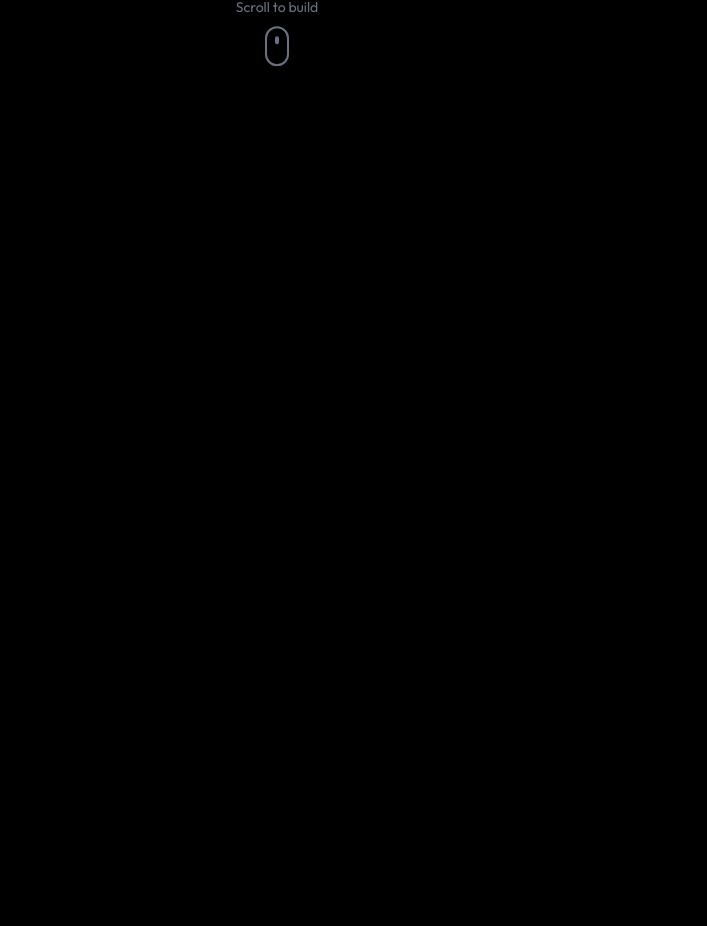
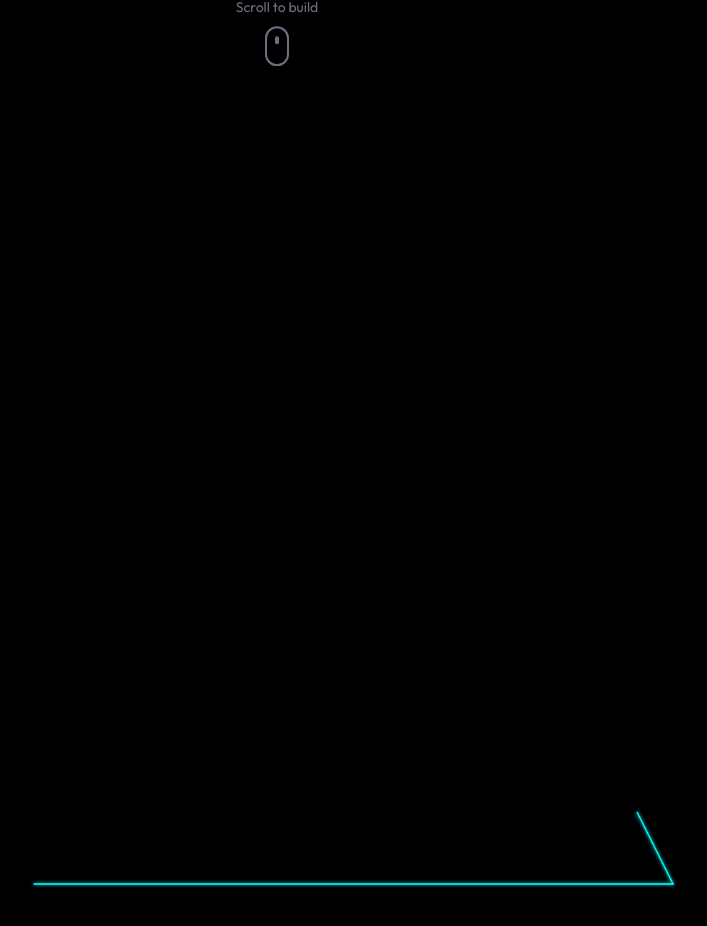
Before and after one commit to itsmk42/letsbuildwiser, a Next.js app in the folder gemini3/: page / in a window 1280 px wide. Shown: the part 676-1602 px from the top of the page, without its empty margins (363-1070 px from the left). Built offline with nearby package versions, Linux system fonts and the light colour scheme.

Commit message:
Fix GSAP error caused by invalid SVG transform

```diff
--- a/gemini3/components/BuildingAnimation.tsx
+++ b/gemini3/components/BuildingAnimation.tsx
@@ -19,7 +19,7 @@ export default function BuildingAnimation() {
                 scrollTrigger: {
                     trigger: containerRef.current,
                     start: "top top",
-                    end: "+=900%", // Extended scroll for complex wide sequence
+                    end: "+=1000%", // Very long scroll for cinematic experience
                     scrub: 1,
                     pin: true,
                     anticipatePin: 1,
@@ -27,106 +27,102 @@ export default function BuildingAnimation() {
                 },
             });
 
-            // --- Camera Move (Wide Tilt) ---
-            // Tilt up and zoom out slightly to fit the width
+            // --- Dynamic Camera Movement (The "Change View") ---
+            // Start: Flat front view
+            // Middle: Tilt up and rotate right
+            // End: High angle, rotated left (Flyover feel)
             tl.to(sceneRef.current, {
-                rotationX: 20,
-                y: 50,
-                scale: 0.95, // Slight zoom out for width
+                rotationX: 45, // Tilt up
+                rotationY: 20, // Rotate right
+                scale: 1.2,    // Zoom in
+                y: 100,
+                duration: 4,
                 ease: "power1.inOut",
-                duration: 9,
             }, 0);
 
-            // --- Phase 1: Massive Foundation (Podium Base) ---
+            tl.to(sceneRef.current, {
+                rotationX: 60, // Tilt more
+                rotationY: -20, // Rotate to left
+                scale: 1.4,    // Zoom more
+                y: 150,
+                duration: 6,
+                ease: "power1.inOut",
+            }, 4);
+
+            // --- Phase 1: The Blueprint (Wireframe Foundation) ---
             tl.to(".text-phase-1", { opacity: 1, y: 0, duration: 1 }, 0);
+            // Grid appears
+            tl.fromTo(".grid-floor", { opacity: 0, scale: 2 }, { opacity: 0.3, scale: 1, duration: 2 }, 0);
+            // Wireframe lines draw
             tl.fromTo(
-                ".ground-wide",
-                { scaleX: 0, transformOrigin: "center" },
-                { scaleX: 1, duration: 1.5, ease: "power2.inOut" },
-                0
-            );
-            tl.fromTo(
-                ".podium-col",
-                { scaleY: 0, transformOrigin: "bottom" },
-                { scaleY: 1, duration: 1.5, stagger: 0.05, ease: "power2.out" },
+                ".wireframe-base",
+                { strokeDasharray: 1000, strokeDashoffset: 1000 },
+                { strokeDashoffset: 0, duration: 2, ease: "power2.inOut" },
                 0.5
             );
+            // Reality fills in (Solid Foundation)
             tl.fromTo(
-                ".podium-slab",
-                { scaleX: 0, transformOrigin: "center" },
-                { scaleX: 1, duration: 1.5, ease: "power2.inOut" },
-                1
+                ".reality-base",
+                { opacity: 0 },
+                { opacity: 1, duration: 1.5 },
+                1.5
             );
-            tl.to(".text-phase-1", { opacity: 0, y: -20, duration: 1 }, 2);
+            tl.to(".text-phase-1", { opacity: 0, y: -20, duration: 1 }, 2.5);
 
-            // --- Phase 2: Dual Towers Rising ---
-            tl.to(".text-phase-2", { opacity: 1, y: 0, duration: 1 }, 2.5);
-            // Left Tower
+            // --- Phase 2: Structural Skeleton (Wireframe Rising) ---
+            tl.to(".text-phase-2", { opacity: 1, y: 0, duration: 1 }, 3);
+            // Wireframe Columns & Core
             tl.fromTo(
-                ".tower-left-core",
+                ".wireframe-structure",
                 { scaleY: 0, transformOrigin: "bottom" },
-                { scaleY: 1, duration: 3, ease: "linear" },
-                2.5
+                { scaleY: 1, duration: 3, stagger: 0.1, ease: "linear" },
+                3
             );
-            // Right Tower
+            // Glowing Nodes (Joints)
             tl.fromTo(
-                ".tower-right-core",
-                { scaleY: 0, transformOrigin: "bottom" },
-                { scaleY: 1, duration: 3, ease: "linear" },
-                2.5
+                ".structure-node",
+                { scale: 0, opacity: 0 },
+                { scale: 1, opacity: 1, duration: 1, stagger: 0.05 },
+                3.5
             );
-            // Cranes (Dual)
+            tl.to(".text-phase-2", { opacity: 0, y: -20, duration: 1 }, 5.5);
+
+            // --- Phase 3: The Skin (Reality Manifesting) ---
+            tl.to(".text-phase-3", { opacity: 1, y: 0, duration: 1 }, 6);
+            // Wireframe Facade Grid
             tl.fromTo(
-                ".crane-left",
-                { opacity: 0, y: 50 },
-                { opacity: 1, y: 0, duration: 1 },
-                2.5
+                ".wireframe-facade",
+                { opacity: 0 },
+                { opacity: 0.5, duration: 1 },
+                6
             );
+            // Reality Glass Panels (Glitch/Fade in effect)
             tl.fromTo(
-                ".crane-right",
-                { opacity: 0, y: 50 },
-                { opacity: 1, y: 0, duration: 1 },
-                2.5
-            );
-            tl.to(".text-phase-2", { opacity: 0, y: -20, duration: 1 }, 5);
-
-            // --- Phase 3: Skybridge & Structure ---
-            tl.to(".text-phase-3", { opacity: 1, y: 0, duration: 1 }, 5.5);
-            // Floors
-            tl.fromTo(
-                ".floor-plate",
-                { scaleX: 0, transformOrigin: "center" },
-                { scaleX: 1, duration: 2, stagger: 0.1, ease: "power1.out" },
-                5.5
-            );
-            // Skybridge connecting towers
-            tl.fromTo(
-                ".skybridge",
-                { scaleX: 0, transformOrigin: "center" },
-                { scaleX: 1, duration: 2, ease: "power2.out" },
+                ".reality-glass",
+                { opacity: 0, scale: 0.8 },
+                { opacity: 0.9, scale: 1, duration: 2, stagger: { amount: 1.5, grid: [10, 5], from: "center" } },
                 6.5
             );
-            // Crane activity
-            tl.to(".crane-jib-left", { rotation: 15, duration: 1, yoyo: true, repeat: 2 }, 5.5);
-            tl.to(".crane-jib-right", { rotation: -15, duration: 1, yoyo: true, repeat: 2 }, 5.5);
-            tl.to(".text-phase-3", { opacity: 0, y: -20, duration: 1 }, 7.5);
+            // Skybridge Reality
+            tl.fromTo(
+                ".reality-bridge",
+                { scaleX: 0, transformOrigin: "center" },
+                { scaleX: 1, duration: 1.5, ease: "expo.out" },
+                7.5
+            );
+            tl.to(".text-phase-3", { opacity: 0, y: -20, duration: 1 }, 8.5);
 
-            // --- Phase 4: Glass Facade & Plaza ---
-            tl.to(".text-phase-4", { opacity: 1, y: 0, duration: 1 }, 8);
+            // --- Phase 4: Final Polish (Lighting & Atmosphere) ---
+            tl.to(".text-phase-4", { opacity: 1, y: 0, duration: 1 }, 9);
+            // Lights turn on
             tl.fromTo(
-                ".glass-skin",
+                ".building-lights",
                 { opacity: 0 },
-                { opacity: 1, duration: 2, stagger: 0.2 },
-                8
+                { opacity: 1, duration: 1, stagger: 0.1 },
+                9
             );
-            tl.fromTo(
-                ".plaza-detail",
-                { opacity: 0, scale: 0 },
-                { opacity: 1, scale: 1, duration: 1.5, stagger: 0.1 },
-                8
-            );
-            // Cranes depart
-            tl.to(".crane-group", { opacity: 0, y: -100, duration: 1 }, 9);
+            // Environment reflection
+            tl.to(".reality-glass", { fillOpacity: 0.8, duration: 1 }, 9);
 
             // Keep final text visible
             tl.to({}, { duration: 2 });
@@ -137,115 +133,155 @@ export default function BuildingAnimation() {
     }, []);
 
     return (
-        <div ref={containerRef} className="relative w-full h-screen bg-black flex items-center justify-center overflow-hidden perspective-[1200px]">
-            {/* Text Overlay */}
-            <div className="absolute inset-0 pointer-events-none z-30 flex flex-col items-center justify-center text-center px-6">
+        <div ref={containerRef} className="relative w-full h-screen bg-black flex items-center justify-center overflow-hidden perspective-[1000px]">
+            {/* Text Overlay - Fixed z-index high */}
+            <div className="absolute inset-0 pointer-events-none z-40 flex flex-col items-center justify-center text-center px-6">
                 <div className="text-phase-1 absolute opacity-0 translate-y-10 bg-black/60 backdrop-blur-md p-8 rounded-2xl border border-white/10 shadow-2xl">
-                    <h2 className="text-4xl md:text-6xl font-bold text-white mb-4 tracking-tight">Expansive Foundations</h2>
-                    <p className="text-xl text-gray-300 max-w-xl font-light">A massive podium base designed to support twin architectural marvels.</p>
+                    <h2 className="text-4xl md:text-6xl font-bold text-cyan-400 mb-4 tracking-tight font-mono">01_BLUEPRINT</h2>
+                    <p className="text-xl text-cyan-100/80 max-w-xl font-light">Every reality starts with a vision. Mapping the impossible.</p>
                 </div>
                 <div className="text-phase-2 absolute opacity-0 translate-y-10 bg-black/60 backdrop-blur-md p-8 rounded-2xl border border-white/10 shadow-2xl">
-                    <h2 className="text-4xl md:text-6xl font-bold text-white mb-4 tracking-tight">Twin Ascension</h2>
-                    <p className="text-xl text-gray-300 max-w-xl font-light">Simultaneous vertical construction. Synchronized engineering at scale.</p>
+                    <h2 className="text-4xl md:text-6xl font-bold text-cyan-400 mb-4 tracking-tight font-mono">02_STRUCTURE</h2>
+                    <p className="text-xl text-cyan-100/80 max-w-xl font-light">The skeleton rises. Precision engineering meets raw strength.</p>
                 </div>
                 <div className="text-phase-3 absolute opacity-0 translate-y-10 bg-black/60 backdrop-blur-md p-8 rounded-2xl border border-white/10 shadow-2xl">
-                    <h2 className="text-4xl md:text-6xl font-bold text-white mb-4 tracking-tight">Connected Vision</h2>
-                    <p className="text-xl text-gray-300 max-w-xl font-light">Bridging spaces and possibilities. The skybridge unites form and function.</p>
+                    <h2 className="text-4xl md:text-6xl font-bold text-cyan-400 mb-4 tracking-tight font-mono">03_MANIFEST</h2>
+                    <p className="text-xl text-cyan-100/80 max-w-xl font-light">From wireframe to world. The facade seals the legacy.</p>
                 </div>
                 <div className="text-phase-4 absolute opacity-0 translate-y-10 bg-black/60 backdrop-blur-md p-8 rounded-2xl border border-white/10 shadow-2xl">
                     <h2 className="text-5xl md:text-7xl font-bold text-[var(--color-gold)] mb-4 tracking-tighter">Lets Build Wiser</h2>
-                    <p className="text-2xl text-white max-w-xl font-light">Creating landmarks that define skylines. Complex, bold, and enduring.</p>
+                    <p className="text-2xl text-white max-w-xl font-light">Where digital precision builds physical monuments.</p>
                 </div>
             </div>
 
             {/* 3D Scene Container */}
-            <div ref={sceneRef} className="w-full h-full flex items-center justify-center transform-style-3d origin-bottom">
+            <div ref={sceneRef} className="w-full h-full flex items-center justify-center transform-style-3d origin-center will-change-transform">
                 <svg
                     ref={svgRef}
-                    viewBox="0 0 1200 800"
-                    className="w-full h-full max-w-[90vw] max-h-[85vh] z-10 opacity-90"
+                    viewBox="0 0 1200 1000"
+                    className="w-full h-full max-w-[95vw] max-h-[90vh] z-10"
                     preserveAspectRatio="xMidYMid meet"
+                    style={{ overflow: 'visible' }}
                 >
                     <defs>
-                        <linearGradient id="glass-blue" x1="0" y1="0" x2="0" y2="1">
-                            <stop offset="0%" stopColor="rgba(135, 206, 235, 0.3)" />
-                            <stop offset="100%" stopColor="rgba(135, 206, 235, 0.1)" />
+                        <linearGradient id="wireframe-glow" x1="0" y1="0" x2="0" y2="1">
+                            <stop offset="0%" stopColor="#00ffff" stopOpacity="0.8" />
+                            <stop offset="100%" stopColor="#00ffff" stopOpacity="0.1" />
                         </linearGradient>
-                        <pattern id="grid-pattern" x="0" y="0" width="20" height="20" patternUnits="userSpaceOnUse">
-                            <path d="M 20 0 L 0 0 0 20" fill="none" stroke="rgba(255,255,255,0.1)" strokeWidth="1" />
+                        <linearGradient id="glass-real" x1="0" y1="0" x2="1" y2="1">
+                            <stop offset="0%" stopColor="rgba(200, 240, 255, 0.9)" />
+                            <stop offset="50%" stopColor="rgba(100, 180, 255, 0.6)" />
+                            <stop offset="100%" stopColor="rgba(50, 100, 200, 0.8)" />
+                        </linearGradient>
+                        <filter id="glow">
+                            <feGaussianBlur stdDeviation="2.5" result="coloredBlur" />
+                            <feMerge>
+                                <feMergeNode in="coloredBlur" />
+                                <feMergeNode in="SourceGraphic" />
+                            </feMerge>
+                        </filter>
+                        <pattern id="grid-floor-pat" x="0" y="0" width="50" height="50" patternUnits="userSpaceOnUse">
+                            <path d="M 50 0 L 0 0 0 50" fill="none" stroke="rgba(0, 255, 255, 0.2)" strokeWidth="1" />
                         </pattern>
                     </defs>
 
-                    {/* --- Phase 1: Podium & Ground --- */}
-                    <g className="phase-1">
-                        <line x1="50" y1="750" x2="1150" y2="750" stroke="#555" strokeWidth="4" className="ground-wide" />
+                    {/* --- Phase 1: Base & Grid --- */}
+                    <g className="phase-1" transform="translate(0, 200)">
+                        {/* Infinite Grid Floor - Fixed: Removed invalid rotateX transform from SVG.
+                Using a large rect that covers the view. The 3D feel comes from the scene rotation. */}
+                        <rect x="-1000" y="600" width="3200" height="2000" fill="url(#grid-floor-pat)" className="grid-floor" />
 
-                        {/* Podium Columns */}
-                        {Array.from({ length: 20 }).map((_, i) => (
-                            <rect key={`pod-col-${i}`} x={100 + (i * 50)} y="650" width="10" height="100" fill="#444" className="podium-col" />
-                        ))}
+                        {/* Wireframe Base Outline */}
+                        <path d="M100 700 L1100 700 L1150 800 L50 800 Z" fill="none" stroke="#00ffff" strokeWidth="2" className="wireframe-base" filter="url(#glow)" />
+                        <path d="M100 700 L100 650 M1100 700 L1100 650" stroke="#00ffff" strokeWidth="1" className="wireframe-base" />
 
-                        {/* Podium Slab */}
-                        <rect x="80" y="630" width="1040" height="20" fill="#333" className="podium-slab" />
-                        <rect x="80" y="650" width="1040" height="100" fill="url(#grid-pattern)" className="podium-slab" opacity="0.5" />
+                        {/* Reality Base (Concrete) */}
+                        <path d="M100 700 L1100 700 L1100 800 L100 800 Z" fill="#222" className="reality-base" />
+                        <rect x="100" y="650" width="1000" height="50" fill="#333" className="reality-base" />
                     </g>
 
-                    {/* --- Phase 2: Twin Towers Structure --- */}
-                    <g className="phase-2">
-                        {/* Left Tower Core */}
-                        <rect x="200" y="150" width="250" height="480" fill="#222" className="tower-left-core" />
-                        {/* Right Tower Core */}
-                        <rect x="750" y="150" width="250" height="480" fill="#222" className="tower-right-core" />
+                    {/* --- Phase 2: Structure (Wireframe) --- */}
+                    <g className="phase-2" transform="translate(0, 200)">
+                        {/* Left Tower Wireframe */}
+                        <g className="wireframe-structure">
+                            <rect x="200" y="100" width="250" height="550" fill="none" stroke="url(#wireframe-glow)" strokeWidth="1" />
+                            <line x1="200" y1="100" x2="450" y2="650" stroke="rgba(0,255,255,0.3)" strokeWidth="0.5" />
+                            <line x1="450" y1="100" x2="200" y2="650" stroke="rgba(0,255,255,0.3)" strokeWidth="0.5" />
+                            {/* Nodes */}
+                            {[100, 200, 300, 400, 500, 600].map((y, i) => (
+                                <circle key={`node-l-${i}`} cx="200" cy={y} r="3" fill="#00ffff" className="structure-node" filter="url(#glow)" />
+                            ))}
+                            {[100, 200, 300, 400, 500, 600].map((y, i) => (
+                                <circle key={`node-r-${i}`} cx="450" cy={y} r="3" fill="#00ffff" className="structure-node" filter="url(#glow)" />
+                            ))}
+                        </g>
 
-                        {/* Cranes */}
-                        <g className="crane-group">
-                            {/* Left Crane */}
-                            <g className="crane-left">
-                                <line x1="150" y1="630" x2="150" y2="50" stroke="#ffd700" strokeWidth="3" />
-                                <line x1="150" y1="50" x2="350" y2="50" stroke="#ffd700" strokeWidth="3" className="crane-jib-left" />
-                            </g>
-                            {/* Right Crane */}
-                            <g className="crane-right">
-                                <line x1="1050" y1="630" x2="1050" y2="50" stroke="#ffd700" strokeWidth="3" />
-                                <line x1="1050" y1="50" x2="850" y2="50" stroke="#ffd700" strokeWidth="3" className="crane-jib-right" />
-                            </g>
+                        {/* Right Tower Wireframe */}
+                        <g className="wireframe-structure">
+                            <rect x="750" y="100" width="250" height="550" fill="none" stroke="url(#wireframe-glow)" strokeWidth="1" />
+                            <line x1="750" y1="100" x2="1000" y2="650" stroke="rgba(0,255,255,0.3)" strokeWidth="0.5" />
+                            <line x1="1000" y1="100" x2="750" y2="650" stroke="rgba(0,255,255,0.3)" strokeWidth="0.5" />
+                            {/* Nodes */}
+                            {[100, 200, 300, 400, 500, 600].map((y, i) => (
+                                <circle key={`node-l2-${i}`} cx="750" cy={y} r="3" fill="#00ffff" className="structure-node" filter="url(#glow)" />
+                            ))}
+                            {[100, 200, 300, 400, 500, 600].map((y, i) => (
+                                <circle key={`node-r2-${i}`} cx="1000" cy={y} r="3" fill="#00ffff" className="structure-node" filter="url(#glow)" />
+                            ))}
                         </g>
                     </g>
 
-                    {/* --- Phase 3: Floors & Skybridge --- */}
-                    <g className="phase-3">
-                        {/* Left Tower Floors */}
-                        {Array.from({ length: 10 }).map((_, i) => (
-                            <rect key={`l-floor-${i}`} x="200" y={630 - (i * 48)} width="250" height="2" fill="#666" className="floor-plate" />
-                        ))}
-                        {/* Right Tower Floors */}
-                        {Array.from({ length: 10 }).map((_, i) => (
-                            <rect key={`r-floor-${i}`} x="750" y={630 - (i * 48)} width="250" height="2" fill="#666" className="floor-plate" />
-                        ))}
+                    {/* --- Phase 3: Reality (Skin) --- */}
+                    <g className="phase-3" transform="translate(0, 200)">
+                        {/* Left Tower Glass */}
+                        {Array.from({ length: 10 }).map((_, row) =>
+                            Array.from({ length: 5 }).map((_, col) => (
+                                <rect
+                                    key={`glass-l-${row}-${col}`}
+                                    x={200 + (col * 50)}
+                                    y={600 - (row * 55)}
+                                    width="50"
+                                    height="55"
+                                    fill="url(#glass-real)"
+                                    stroke="rgba(255,255,255,0.5)"
+                                    strokeWidth="0.5"
+                                    className="reality-glass"
+                                />
+                            ))
+                        )}
 
-                        {/* Skybridge */}
-                        <rect x="450" y="250" width="300" height="60" fill="#1a1a1a" stroke="#cd7f32" strokeWidth="2" className="skybridge" />
-                        <line x1="450" y1="250" x2="750" y2="310" stroke="#cd7f32" strokeWidth="1" className="skybridge" opacity="0.5" />
-                        <line x1="450" y1="310" x2="750" y2="250" stroke="#cd7f32" strokeWidth="1" className="skybridge" opacity="0.5" />
+                        {/* Right Tower Glass */}
+                        {Array.from({ length: 10 }).map((_, row) =>
+                            Array.from({ length: 5 }).map((_, col) => (
+                                <rect
+                                    key={`glass-r-${row}-${col}`}
+                                    x={750 + (col * 50)}
+                                    y={600 - (row * 55)}
+                                    width="50"
+                                    height="55"
+                                    fill="url(#glass-real)"
+                                    stroke="rgba(255,255,255,0.5)"
+                                    strokeWidth="0.5"
+                                    className="reality-glass"
+                                />
+                            ))
+                        )}
+
+                        {/* Skybridge Reality */}
+                        <rect x="450" y="200" width="300" height="80" fill="#111" stroke="#00ffff" strokeWidth="2" className="reality-bridge" />
+                        <rect x="450" y="200" width="300" height="80" fill="rgba(0, 255, 255, 0.1)" className="reality-bridge" />
                     </g>
 
-                    {/* --- Phase 4: Facade & Details --- */}
-                    <g className="phase-4">
-                        {/* Left Tower Glass */}
-                        <rect x="200" y="150" width="250" height="480" fill="url(#glass-blue)" className="glass-skin" />
-                        <path d="M200 150 L450 150" stroke="white" strokeWidth="2" className="glass-skin" />
+                    {/* --- Phase 4: Lights --- */}
+                    <g className="phase-4" transform="translate(0, 200)">
+                        <circle cx="225" cy="125" r="2" fill="white" className="building-lights" filter="url(#glow)" />
+                        <circle cx="425" cy="125" r="2" fill="white" className="building-lights" filter="url(#glow)" />
+                        <circle cx="775" cy="125" r="2" fill="white" className="building-lights" filter="url(#glow)" />
+                        <circle cx="975" cy="125" r="2" fill="white" className="building-lights" filter="url(#glow)" />
 
-                        {/* Right Tower Glass */}
-                        <rect x="750" y="150" width="250" height="480" fill="url(#glass-blue)" className="glass-skin" />
-                        <path d="M750 150 L1000 150" stroke="white" strokeWidth="2" className="glass-skin" />
-
-                        {/* Skybridge Glass */}
-                        <rect x="450" y="250" width="300" height="60" fill="rgba(255,255,255,0.2)" className="glass-skin" />
-
-                        {/* Plaza Details */}
-                        <circle cx="150" cy="700" r="20" fill="#2d4a3e" className="plaza-detail" />
-                        <circle cx="1050" cy="700" r="20" fill="#2d4a3e" className="plaza-detail" />
-                        <rect x="550" y="700" width="100" height="50" fill="#111" className="plaza-detail" /> {/* Entrance */}
+                        {/* Skybridge Lights */}
+                        <line x1="450" y1="200" x2="750" y2="200" stroke="#00ffff" strokeWidth="2" className="building-lights" filter="url(#glow)" />
+                        <line x1="450" y1="280" x2="750" y2="280" stroke="#00ffff" strokeWidth="2" className="building-lights" filter="url(#glow)" />
                     </g>
                 </svg>
             </div>
```
